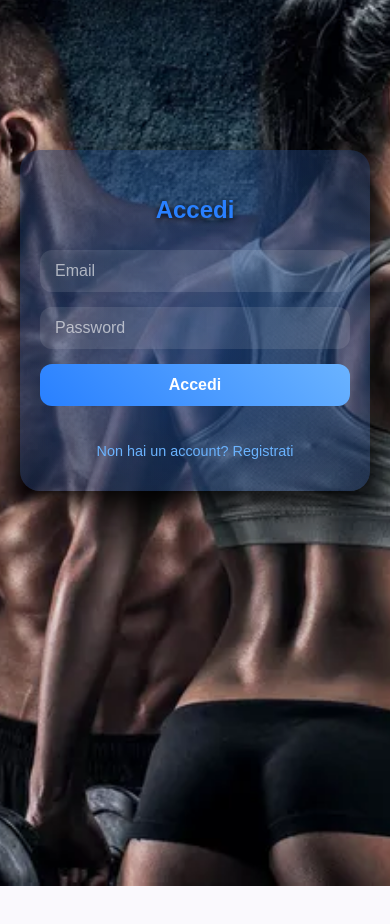
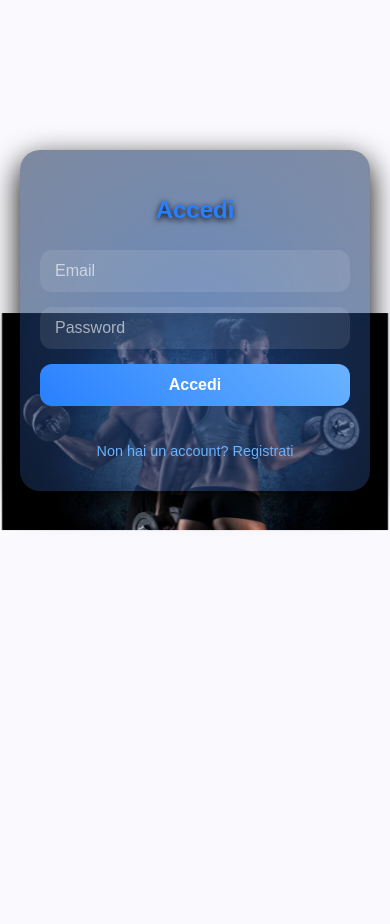
Before and after one commit to Barto080395/GymBuddy, an Angular app: page / in a window 390 px wide. Shown: the top 924 px of the page. Built offline with nearby package versions, Linux system fonts and the light colour scheme; no server answers.

Commit message:
fixed sfondo mobile

```diff
--- a/src/app/app.scss
+++ b/src/app/app.scss
@@ -23,6 +23,11 @@ body {
   /* fix rendering safari */
   transform: translate3d(0,0,0);
 }
+@media (max-width: 768px) {
+  .background {
+    background-size: 90%;
+  }
+}
 
 /* contenuto */
 .container {
```
